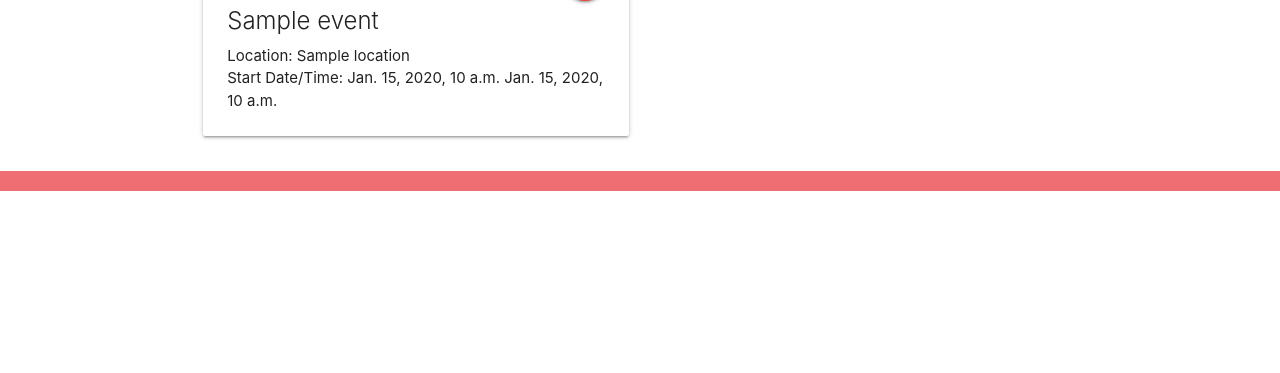
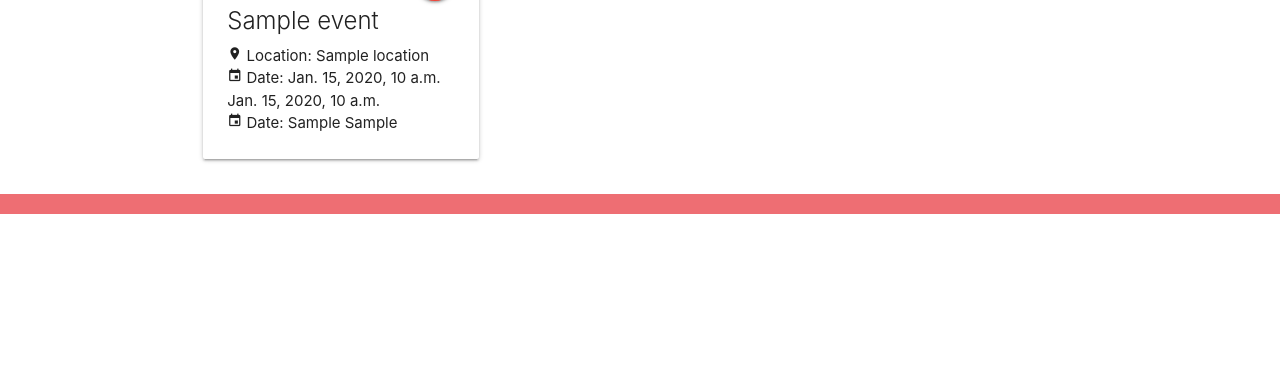
Before and after one commit to benorloff/cosmos-app, a Django app: template main_app/templates/main_app/event_list.html in a window 1280 px wide. Shown: the part 427-800 px from the top of the page. Run offline with Django 3.2, Linux system fonts and the light colour scheme; the template is opened without the code that fills it: most values are stand-ins (such as "Sample title", 1, 10 or a date in 2020).

Commit message:
adjustments to event list page, icon additions

```diff
--- a/main_app/templates/main_app/event_list.html
+++ b/main_app/templates/main_app/event_list.html
@@ -5,17 +5,18 @@
 
 <div class="row">
     {% for event in event_list %}
-    <div class="col s12 m6">
+    <div class="col s12 m6 l4">
      <a href="{% url 'events_detail' event.id %}">
       <div class="card">
         <div class="card-image">
           <img src="https://miro.medium.com/max/1400/1*9IIoxOcIbhMFFKMCI2ncuQ.jpeg" height="200px" style="background-color:black;">
-          <a class="btn-floating halfway-fab waves-effect waves-light red" href="{% url 'events_watchlist' event.id %}"><i class="material-icons">+</i></a>
+          <a class="btn-floating halfway-fab waves-effect waves-light red" href="{% url 'events_watchlist' event.id %}"><i class="material-icons md-24">visibility</i></a>
         </div>
         <div class="card-content">
             <span class="card-title">{{ event.title }}</span>
-            <p>Location: {{ event.location }}</p>
-            <p>Start Date/Time: {{ event.start_date }} {{ event.start_time }} </p>
+            <p><i class="tiny material-icons">place</i> Location: {{ event.location }}</p>
+            <p><i class="tiny material-icons">event</i> Date: {{ event.start_date }} {{ event.start_time }} </p>
+            <p><i class="tiny material-icons">event</i> Date: {{ event.users_watching }} {{ event.users_watching }} </p>
         </div>
       </div>
     </a>
```
Also changed, not shown: main_app/migrations/0011_merge_20220504_0345.py (added), main_app/static/css/main.css (line endings or trailing spaces).
